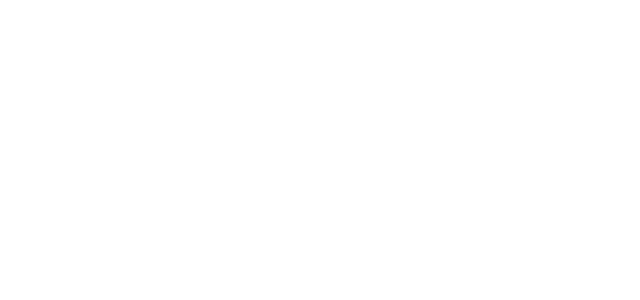
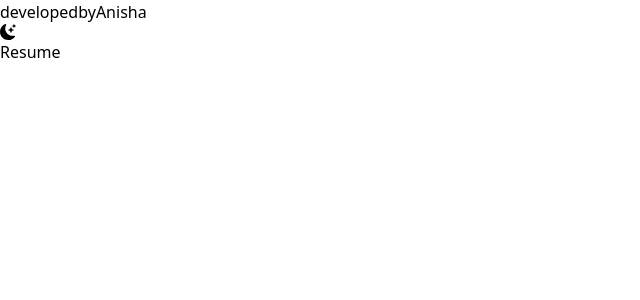
Before and after one commit to anisha-11/portfolio-site, a Next.js app in the folder portfolio/: page / in a window 1280 px wide. Shown: the top 300 px of the page, without its empty margins (0-640 px from the left). Built offline with nearby package versions, Linux system fonts and the light colour scheme.

Commit message:
starting working with navbar and react icons

```diff
--- a/portfolio/pages/index.js
+++ b/portfolio/pages/index.js
@@ -1,4 +1,5 @@
-import Head from 'next/head'
+import Head from 'next/head';
+import {BsFillMoonStarsFill} from "react-icons/bs";
 
 export default function Home() {
   return (
@@ -10,7 +11,17 @@
         <link rel="icon" href="/favicon.ico" />
       </Head>
 
-      <main></main>
+      <main>
+        <section className="min-h-screen">
+          <nav>
+          <h1>developedbyAnisha</h1>
+          <ul>
+            <li><BsFillMoonStarsFill/></li>
+            <lli><a href="#">Resume</a></lli>
+          </ul>
+          </nav>
+        </section>
+      </main>
     </div>
   )
 }
```
